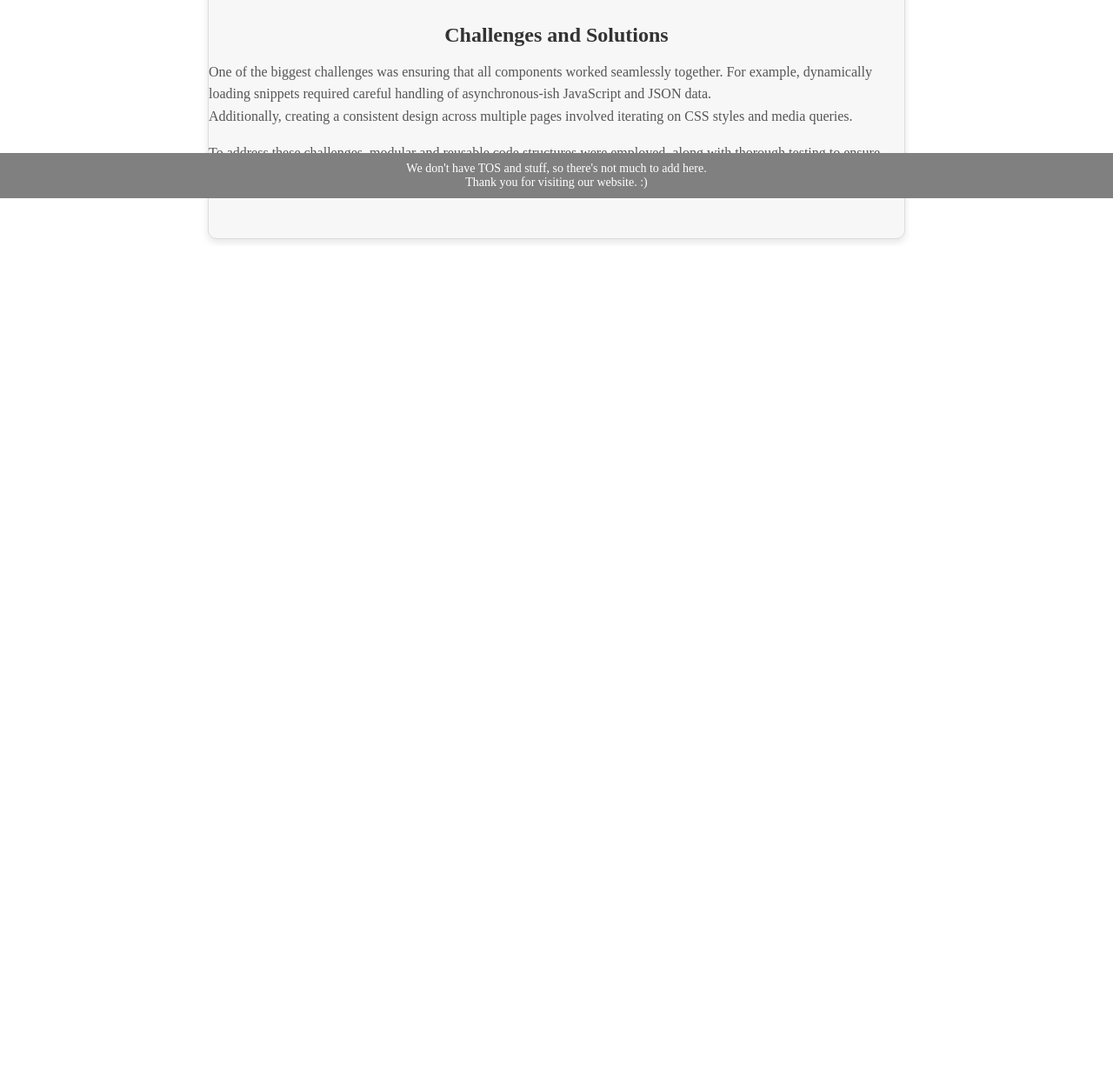
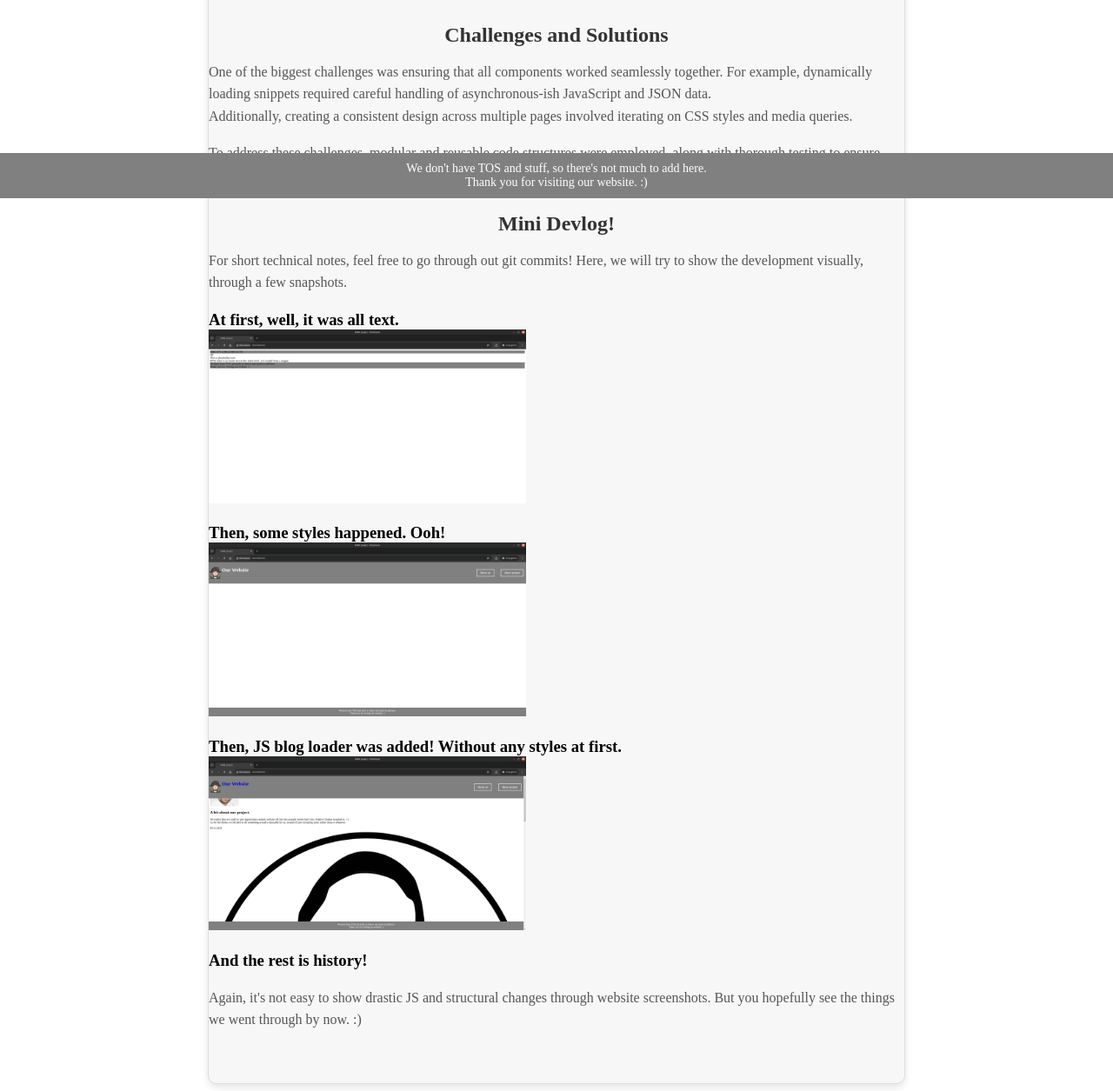
Before and after one commit to MikhailKapitov/web-project-MAN, a plain HTML site: page about_website.html in a window 1280 px wide. Shown: the part 572-1827 px from the top of the page at 87% size. Before the commit the page ends 855 px from the top, so only its background shows below. Drawn offline with Linux system fonts and the light colour scheme.

Commit message:
Brief devlog added! Styles needed.

```diff
--- a/about_website.html
+++ b/about_website.html
@@ -57,6 +57,31 @@
             To address these challenges, modular and reusable code structures were employed, along with thorough testing to ensure compatibility across browsers and devices.
           </p>
         </section>
+
+        <section>
+          <h2>Mini Devlog!</h2>
+          <p>
+            For short technical notes, feel free to go through out git commits! Here, we will try to show the development visually, through a few snapshots.
+          </p>
+          <h3>
+            At first, well, it was all text.<br>
+            <img src="/images/devlog/devlog-0.png">
+          </h3>
+          <h3>
+            Then, some styles happened. Ooh!<br>
+            <img src="/images/devlog/devlog-1.png">
+          </h3>
+          <h3>
+            Then, JS blog loader was added! Without any styles at first.<br>
+            <img src="/images/devlog/devlog-2.png">
+          </h3>
+          <h3>
+            And the rest is history!
+          </h3>
+          <p>
+            Again, it's not easy to show drastic JS and structural changes through website screenshots. But you hopefully see the things we went through by now. :)
+          </p>
+        </section>
       </div>
     </content>
 
```
Also changed, not shown: images/devlog/devlog-0.png (added), images/devlog/devlog-1.png (added), images/devlog/devlog-2.png (added).
